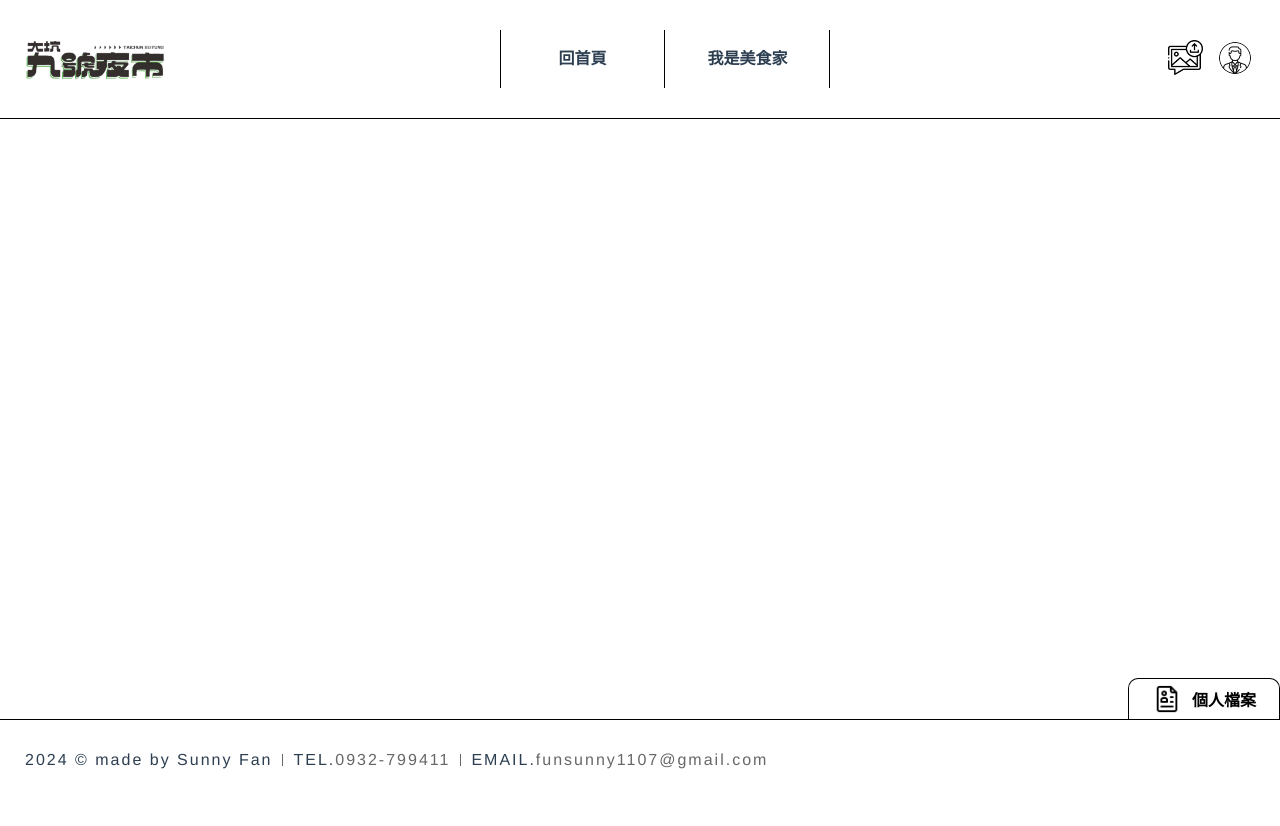
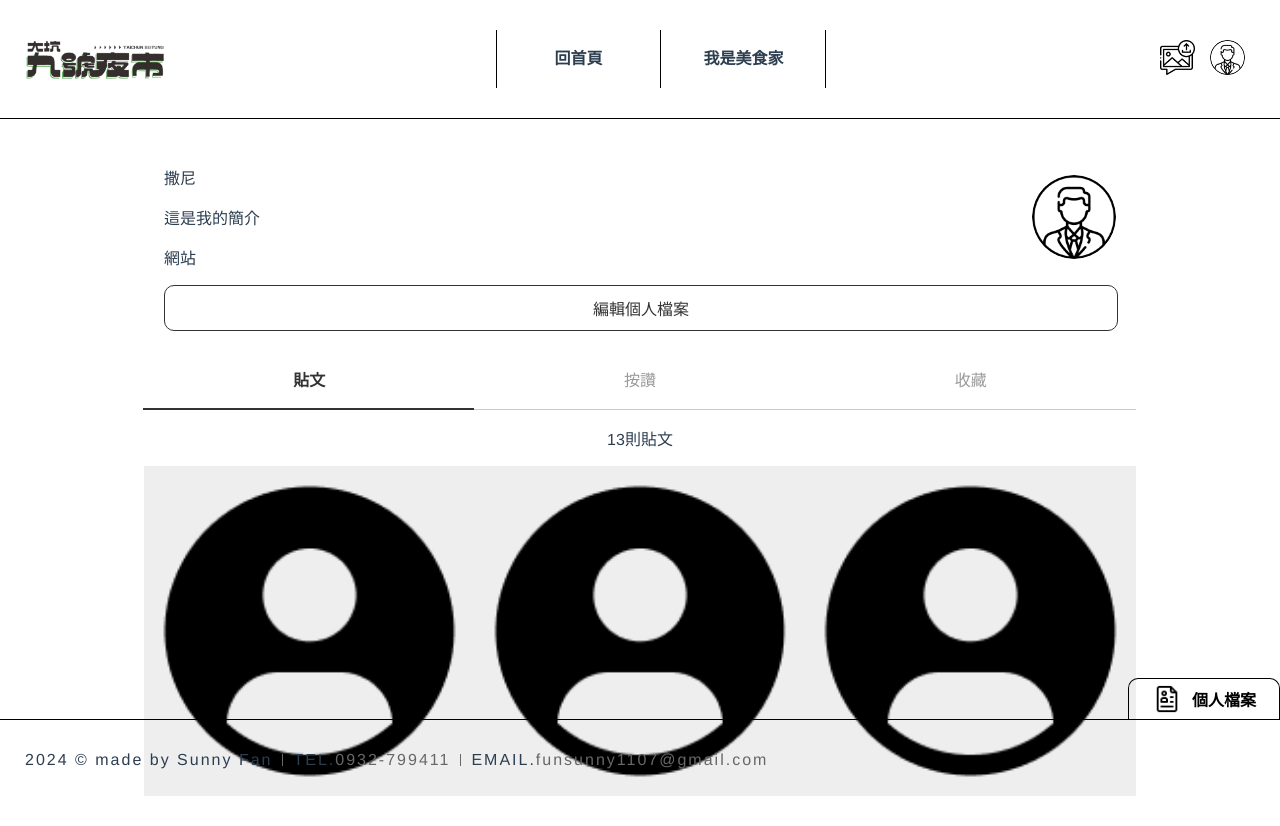
Before and after one commit to sunnisacoder/point-of-vue, a Vue app: page /profile in a window 1280 px wide. Before the commit the page ends 800 px from the top, so only its background shows below. Built offline with nearby package versions, Linux system fonts and the light colour scheme; sample sign-in values are in the browser's storage.

Commit message:
0116 profile editing page

```diff
--- /dev/null
+++ b/src/apis/file.js
@@ -0,0 +1,17 @@
+import {
+    getJwtToken
+} from "./auth";
+
+export async function uploadFile(file) {
+    const formData = new FormData();
+    formData.append("files", file);
+    const response = await fetch("/api/upload", {
+        method: "POST",
+        body: formData,
+        headers: {
+            authorization: `Bearer ${getJwtToken()}`,
+        },
+    });
+    const result = await response.json();
+    return result[0].url;
+}
--- a/src/components/MainFooter.vue
+++ b/src/components/MainFooter.vue
@@ -2,10 +2,10 @@
     <footer>
         <div class="form">
             <div class="inner">
-                <a href="javascript:;" class="formBtn">
+                <router-link to="/profile" class="formBtn">
                     <img src="@/assets/resume.png" alt="">
                     <span>個人檔案</span>
-                </a>
+                </router-link>
             </div>
         </div>
         <div class="wrap">
--- a/src/components/MainNavbar.vue
+++ b/src/components/MainNavbar.vue
@@ -21,14 +21,6 @@ function publishPost() {
                     <span>Home</span>
                     <span>回首頁</span>
                 </router-link>
-                <!-- <router-link to="/about" class="flipEffect">
-                    <span>about</span>
-                    <span>關於夜市王</span>
-                </router-link> -->
-                <!-- <router-link to="" class="flipEffect">
-                    <span>rank</span>
-                    <span>美食評分</span>
-                </router-link> -->
                 <router-link to="/comment" class="flipEffect">
                     <span>comment</span>
                     <span>我是美食家</span>
@@ -38,9 +30,11 @@ function publishPost() {
                 <button @click="publishPost()">
                     <img src="@/assets/upload.png" alt="resume">
                 </button>
-                <button>
-                    <TheAvatar style="width: 32px;"/>
-                </button>
+                <router-link to="/profile">
+                    <button>
+                        <TheAvatar style="width: 35px; height: 35px;"/>
+                    </button>
+                </router-link>
                 <!-- <a href="https://github.com/sunnisacoder" target="_blank">
                     <img src="@/assets/github.png" alt="github">
                 </a> -->
--- a/src/router/index.js
+++ b/src/router/index.js
@@ -6,6 +6,8 @@ import HomeView from '../views/HomeView.vue'
 import LoginPage from '../views/LoginPage.vue'
 import CommentPage from "../views/CommentPage.vue";
 import SearchPage from "../views/SearchPage.vue";
+import ProfilePage from '../views/ProfilePage.vue';
+import ProfileEditPage from '../views/ProfileEditPage.vue';
 import { getJwtToken } from "../apis/auth";
 
 const routes = [{
@@ -35,6 +37,16 @@ const routes = [{
     path: '/search-result',
     name: 'search-result',
     component: SearchPage
+  },
+  {
+    path: '/profile',
+    name: 'profile',
+    component: ProfilePage
+  },
+  {
+    path: '/profile/edit',
+    name: 'profile-edit',
+    component: ProfileEditPage
   }
 ]
 
--- a/src/store/user/index.js
+++ b/src/store/user/index.js
@@ -1,8 +1,8 @@
-// import {changeUser} from "./apis/user";
 import {
     getUser,
     register,
-    login
+    login,
+    changeUser
 } from "../../apis/auth";
 
 export const user = {
@@ -36,12 +36,12 @@ export const user = {
             const user = await login(email, password);
             commit("setUser", user);
         },
-        // async updateUser({
-        //     commit
-        // }, user) {
-        //     const updatedUser = await changeUser(user);
-        //     commit("setUser", updatedUser);
-        // },
+        async updateUser({
+            commit
+        }, user) {
+            const updatedUser = await changeUser(user);
+            commit("setUser", updatedUser);
+        },
         // async logoutUser({
         //     commit
         // }) {
--- /dev/null
+++ b/src/views/ProfileEditPage.vue
@@ -0,0 +1,142 @@
+<script setup>
+import TheAvatar from '@/components/TheAvatar.vue';
+import { useStore } from "vuex";
+import { computed, reactive } from "vue"
+import { uploadFile } from '@/apis/file';
+import { useRouter } from 'vue-router';
+
+const store = useStore();
+const router = useRouter();
+
+const user = computed(()=>store.state.user.user);
+const profileData = reactive({
+    avatar: user.value.avatar,
+    username: user.value.username,
+    intro: user.value.intro,
+    website: user.value.website,
+});
+
+async function uploadAvatar(e){
+    const file = e.target.files[0];
+    const url = await uploadFile(file);
+    profileData.avatar = url;
+}
+
+async function updateUser(){
+    await store.dispatch("updateUser", profileData);
+    router.push("/profile");
+}
+</script>
+
+<template>
+    <div class="profileEditBox">
+        <p>編輯個人檔案</p>
+        <div class="changeAvatar">
+            <div class="inner">
+                <TheAvatar style="width: 84px;height:84px;" :src="profileData.avatar" />
+                <button>
+                    變更相片
+                    <input type="file" class="fileChooser" @change="uploadAvatar"/>
+                </button>
+            </div>
+        </div>
+        <form class="profileForm" @submit.prevent="updateUser">
+            <!-- @submit.prevent="updateUser" -->
+            <div class="inner">
+                <label for="username">名稱</label>
+                <input type="text" v-model="profileData.username"/>
+                <label for="intro">個人簡介</label>
+                <input type="text" v-model="profileData.intro"/>
+                <label for="website">連結</label>
+                <input type="text" v-model="profileData.website"/>
+            </div>
+            <div class="actions">
+                <button type="reset" reverse @click.prevent="router.push('/profile')">回上頁</button>
+                <button type="submit">完成</button>
+            </div>
+        </form>
+    </div>
+
+</template>
+
+
+<style lang="scss" scoped>
+.profileEditBox{
+    display: flex;
+    flex-direction: column;
+    align-items: flex-start;
+    width: 100%;
+    max-width: 767px;
+    margin: 30px auto;
+    border-radius: 30px;
+
+    p{
+        font-size: 24px;
+        font-weight: 800;
+    }
+
+    button{
+        background-color: #333;
+        color: #fff;
+        border-radius: 20px;
+        cursor: pointer;
+        padding: 10px 20px;
+    }
+}
+
+
+.changeAvatar {
+    width: 100%;
+    background-color: #ccc;
+    border-radius: 20px;
+    margin-bottom: 20px;
+
+    .inner{
+        display: flex;
+        justify-content: space-between;
+        padding: 10px 20px;
+    }
+
+    button{
+        padding: 10px 20px;
+        position: relative;
+    }
+
+    .fileChooser {
+        cursor: pointer;
+        width: 100%;
+        height: 100%;
+        opacity: 1;
+        position: absolute;
+    }
+}
+
+.profileForm{
+    display: flex;
+    flex-direction: column;
+    align-items: flex-start;
+    width: 100%;
+
+    .inner{
+        width: 100%;
+    }
+
+    label{
+        display: flex;
+    }
+
+    input{
+        width: 100%;
+        padding-block: 10px;
+        padding-inline: 0px;
+        margin-bottom: 20px;
+    };
+}
+.actions{
+    width: 100%;
+    display: flex;
+    justify-content: flex-end;
+    gap: 10px;
+    margin-top: 20px;
+}
+</style>
--- /dev/null
+++ b/src/views/ProfilePage.vue
@@ -0,0 +1,142 @@
+<script setup>
+import TheAvatar from '@/components/TheAvatar.vue';
+</script>
+
+<template>
+    <div class="profileBox">
+        <div class="wrap">
+            <div class="information">
+                <div class="informationBox">
+                    <div class="inner">
+                        <div class="intro">
+                            <p class="name">撒尼</p>
+                            <p>這是我的簡介</p>
+                            <p>網站</p>
+                        </div>
+                        <div class="imgBox">
+                            <TheAvatar style="width: 84px; height: 84px;" />
+                        </div>
+                    </div>
+                    <router-link to="/profile/edit">編輯個人檔案</router-link>
+                </div>
+            </div>
+            <div class="tab">
+                <div class="tabBtns">
+                    <div class="tabBtn active">
+                        <p>貼文</p>
+                    </div>
+                    <div class="tabBtn">
+                        <p>按讚</p>
+                    </div>
+                    <div class="tabBtn">
+                        <p>收藏</p>
+                    </div>
+                </div>
+                <div class="tabContent">
+                    <p>13則貼文</p>
+                    <div class="posts">
+                        <!-- v-for="n in 9" -->
+                        <img src="../assets/avatarDefault.png" class="postImage">
+                        <img src="../assets/avatarDefault.png" class="postImage">
+                        <img src="../assets/avatarDefault.png" class="postImage">
+                    </div>
+                </div>
+            </div>
+        </div>
+    </div>
+</template>
+
+<style lang="scss" scoped>
+.profileBox {
+    width: 100%;
+    max-width: 992px;
+    margin: 30px auto;
+    border-radius: 30px
+}
+
+.wrap {
+    display: flex;
+    flex-direction: column;
+}
+
+.information {
+    width: 100%;
+    display: flex;
+    flex-direction: column;
+
+    .informationBox {
+        padding: 0 20px;
+    }
+
+    .inner {
+        display: flex;
+        justify-content: space-between;
+    }
+
+    .imgBox {
+        display: flex;
+        flex-direction: column;
+        justify-content: center;
+    }
+
+    .intro {
+        text-align: left;
+        // background-color: red;
+    }
+
+    a {
+        display: flex;
+        align-items: center;
+        justify-content: center;
+        width: 100%;
+        border: 1px solid #333;
+        text-decoration: none;
+        color: #333;
+        padding-top: 10px;
+        padding-bottom: 10px;
+        border-radius: 10px;
+    }
+}
+
+.tab {
+    .tabBtns {
+        border-bottom: 1px solid #ccc;
+        color: rgba(0, 0, 0, 0.4);
+        display: flex;
+        justify-content: space-around;
+        cursor: pointer;
+
+        .tabBtn {
+            margin-top: 20px;
+            width: calc(100% / 3);
+        }
+    }
+
+    .active {
+        color: #333;
+        font-weight: 800;
+
+        &::after {
+            content: "";
+            display: flex;
+            width: 100%;
+            height: 2px;
+            margin: -1px;
+            border-bottom: 2px solid #333;
+        }
+    }
+}
+
+.posts {
+    display: grid;
+    grid-template-columns: 1fr 1fr 1fr;
+
+    img {
+        width: 100%;
+        height: 330px;
+        aspect-ratio: 1/1;
+        background-color: #eee;
+        object-fit: cover;
+    }
+}
+</style>
```
